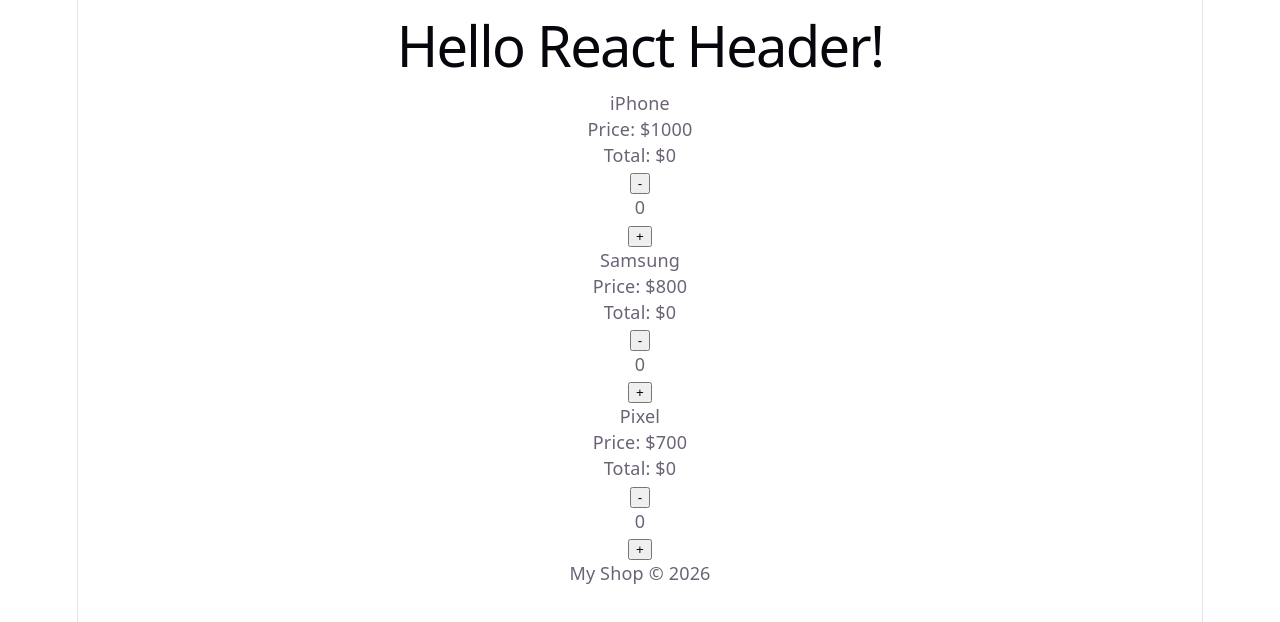
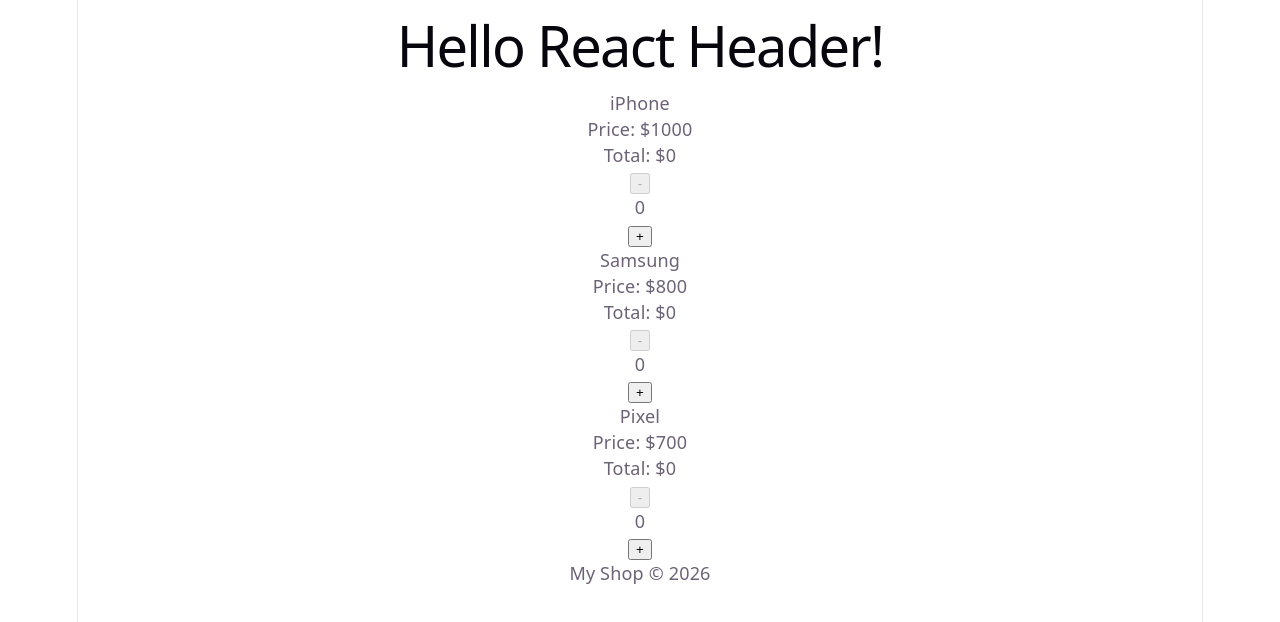
Before and after one commit to VladimerP/MyReactLearn, a React (Vite) app: page / in a window 1280 px wide. Shown: the top 622 px of the page. Built offline with nearby package versions, Linux system fonts and the light colour scheme.

Commit message:
доп работа с минусом

```diff
--- a/src/components/Product.tsx
+++ b/src/components/Product.tsx
@@ -18,7 +18,7 @@
             <p>
                 Total: ${price*count}
             </p>
-            <button onClick={() => {setInCart(count-1)}}>
+            <button disabled={count <= 0 ? true:false} onClick={() => {setInCart(count-1)}}>
                 -
             </button>
             <p>
```
